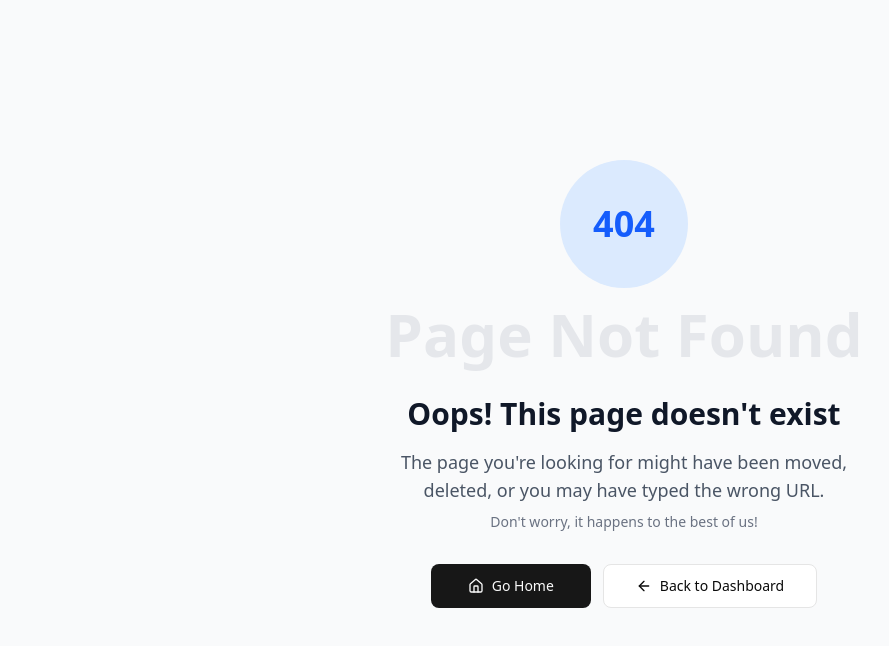
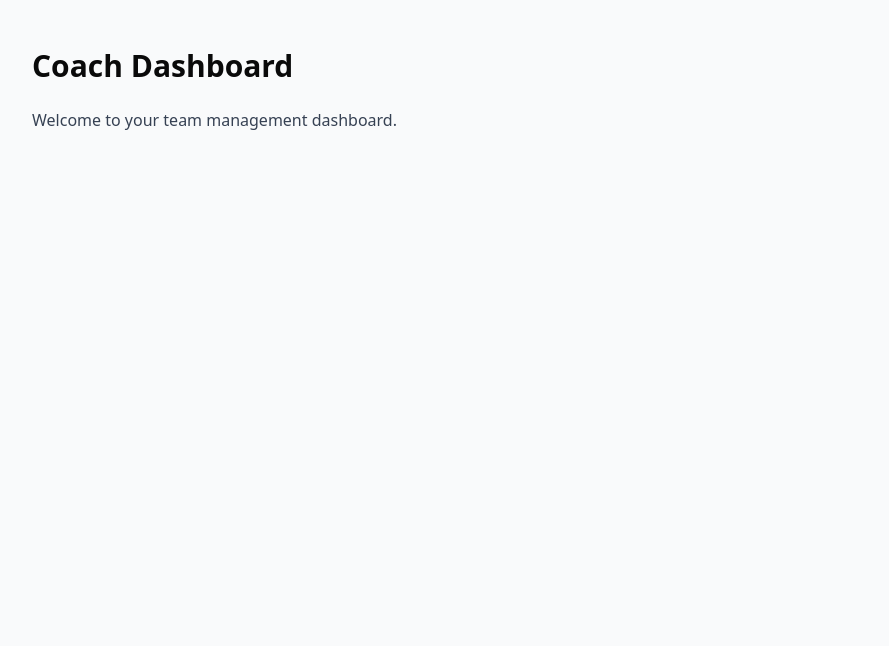
Before and after one commit to elliottking-cpu/kickhub-main, a Next.js app: page /coach/dashboard in a window 1280 px wide. Before the commit this address had no page. Shown: the top 646 px of the page, without its empty margins (16-905 px from the left). Built offline with nearby package versions, Linux system fonts and the light colour scheme.

Commit message:
📦 Add simplified role-based layouts and dashboards - batch 2
- Simplified coach layout without complex imports
- Coach dashboard page with basic content
- Parent layout and dashboard
- Player layout and dashboard
- Basic structure for all main user roles

```diff
--- /dev/null
+++ b/src/app/coach/dashboard/page.tsx
@@ -0,0 +1,15 @@
+import type { Metadata } from "next";
+
+export const metadata: Metadata = {
+  title: "Coach Dashboard - KickHub",
+  description: "Main coach dashboard for team management",
+};
+
+export default function CoachDashboardPage() {
+  return (
+    <div className="p-6">
+      <h1 className="text-3xl font-bold mb-6">Coach Dashboard</h1>
+      <p className="text-gray-700">Welcome to your team management dashboard.</p>
+    </div>
+  );
+}
--- /dev/null
+++ b/src/app/coach/layout.tsx
@@ -0,0 +1,10 @@
+// Simplified coach layout for staging
+export default function CoachLayout({ children }: { children: React.ReactNode }) {
+  return (
+    <div className="min-h-screen bg-gray-50">
+      <div className="p-6">
+        {children}
+      </div>
+    </div>
+  )
+}
--- /dev/null
+++ b/src/app/parent/dashboard/page.tsx
@@ -0,0 +1,8 @@
+export default function ParentDashboardPage() {
+  return (
+    <div className="p-6">
+      <h1 className="text-3xl font-bold mb-6">Parent Dashboard</h1>
+      <p className="text-gray-700">Welcome to your parent dashboard.</p>
+    </div>
+  );
+}
--- /dev/null
+++ b/src/app/parent/layout.tsx
@@ -0,0 +1,10 @@
+// Simplified parent layout for staging
+export default function ParentLayout({ children }: { children: React.ReactNode }) {
+  return (
+    <div className="min-h-screen bg-gray-50">
+      <div className="p-6">
+        {children}
+      </div>
+    </div>
+  )
+}
--- /dev/null
+++ b/src/app/player/dashboard/page.tsx
@@ -0,0 +1,8 @@
+export default function PlayerDashboardPage() {
+  return (
+    <div className="p-6">
+      <h1 className="text-3xl font-bold mb-6">Player Dashboard</h1>
+      <p className="text-gray-700">Welcome to your player dashboard.</p>
+    </div>
+  );
+}
--- /dev/null
+++ b/src/app/player/layout.tsx
@@ -0,0 +1,10 @@
+// Simplified player layout for staging
+export default function PlayerLayout({ children }: { children: React.ReactNode }) {
+  return (
+    <div className="min-h-screen bg-gray-50">
+      <div className="p-6">
+        {children}
+      </div>
+    </div>
+  )
+}
```
